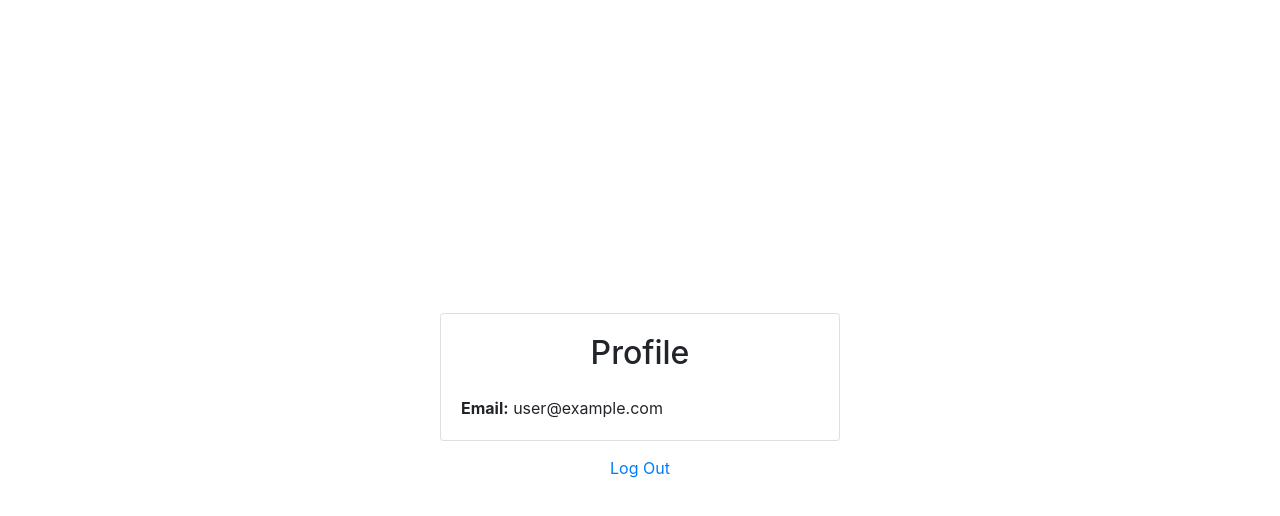
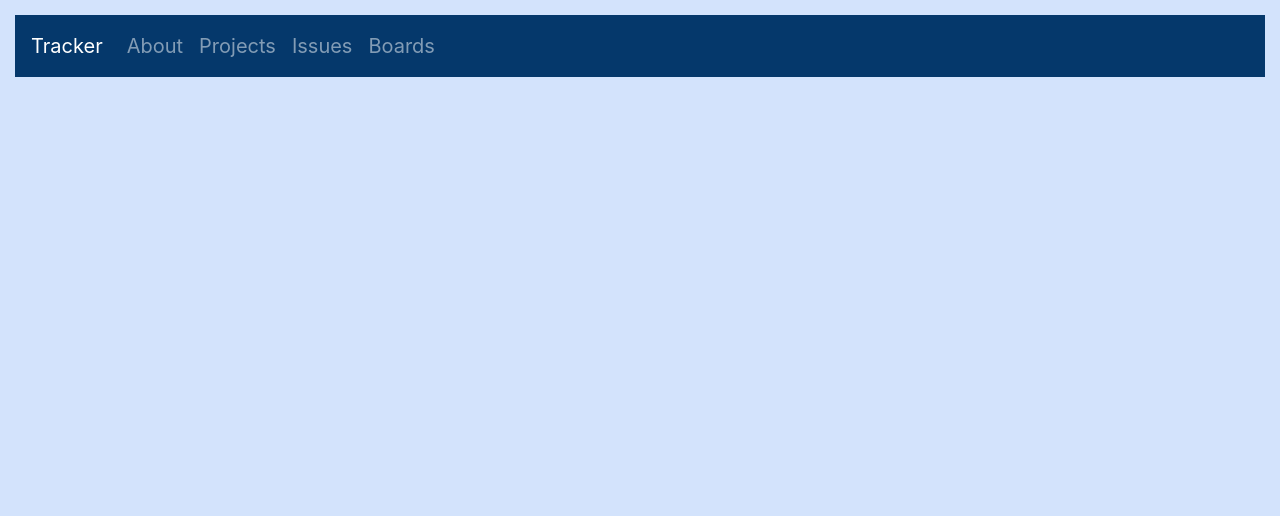
Before and after one commit to lukeweber17/tracker-development, a React (Create React App) app: page / in a window 1280 px wide. Shown: the top 516 px of the page. Built offline with nearby package versions, Linux system fonts and the light colour scheme; no server answers; sample sign-in values are in the browser's storage.

Commit message:
navbar update

```diff
--- a/src/components/App.js
+++ b/src/components/App.js
@@ -2,10 +2,13 @@ import React from "react"
 import Signup from "./Signup"
 import { Container } from "react-bootstrap"
 import { AuthProvider } from "../contexts/AuthContext"
-import { BrowserRouter as Router, Switch, Route } from "react-router-dom"
-import Dashboard from "./Dashboard"
+import { BrowserRouter as Router, Redirect, Switch, Route } from "react-router-dom"
+import Dashboard from "./dashboard/Dashboard"
 import Login from "./Login"
 import PrivateRoute from "./PrivateRoute"
+import Projects from "./projects/Projects"
+import Issues from "./issues/Issues"
+import Boards from "./boards/Boards"
 
 function App() {
   return (
@@ -16,17 +19,21 @@ function App() {
       style={{ minHeight: "100vh" }}
     >
 
-      <div className="w-100" style={{ maxWidth: "400px" }}>
+
         <Router>
           <AuthProvider>
             <Switch>
               <PrivateRoute exact path="/" component={Dashboard} />
-              <Route path="/signup" component={Signup} />
-              <Route path="/login" component={Login} />
+              <Route path="/projects" component={Projects} />
+              <Route path="/issues" component={Issues} />
+              <Route path="/boards" component={Boards} />
+              <div className="w-100" style={{ maxWidth: "400px" }}>
+                <Route path="/signup" component={Signup} />
+                <Route path="/login" component={Login} />
+              </div>
             </Switch>
           </AuthProvider>
         </Router>
-      </div>
     </Container>
   )
 }
--- a/src/components/Dashboard.js
+++ /dev/null
@@ -1,38 +0,0 @@
-import React, { Nav, NavBar, NavItem, useState } from "react"
-import { Card, Button, Alert } from "react-bootstrap"
-import { useAuth } from "../contexts/AuthContext"
-import { Link, useHistory } from "react-router-dom"
-
-export default function Dashboard() {
-  const [error, setError] = useState("")
-  const { currentUser, logout } = useAuth()
-  const history = useHistory()
-
-  async function handleLogout() {
-    setError("")
-
-    try {
-      await logout()
-      history.push("/login")
-    } catch {
-      setError("Failed to log out")
-    }
-  }
-
-  return (
-    <>
-      <Card>
-        <Card.Body>
-          <h2 className="text-center mb-4">Profile</h2>
-          {error && <Alert variant="danger">{error}</Alert>}
-          <strong>Email:</strong> {currentUser.email}
-        </Card.Body>
-      </Card>
-      <div className="w-100 text-center mt-2">
-        <Button variant="link" onClick={handleLogout}>
-          Log Out
-        </Button>
-      </div>
-    </>
-  )
-}
--- /dev/null
+++ b/src/components/boards/Boards.js
@@ -0,0 +1,17 @@
+import React from 'react'
+import '../dashboard/dashboard.css'
+import Navigation from '../dashboard/Navigation'
+
+function Boards() {
+    return (
+        <html>
+        <body>
+            <div class="full-page">
+                <Navigation />
+            </div>
+        </body>
+        </html>
+    )
+}
+
+export default Boards
--- /dev/null
+++ b/src/components/dashboard/Dashboard.js
@@ -0,0 +1,44 @@
+import React, { useState } from "react"
+import { useAuth } from "../../contexts/AuthContext"
+import { useHistory, BrowserRouter } from "react-router-dom"
+import Navigation from "./Navigation"
+import "./dashboard.css"
+
+export default function Dashboard() {
+  {/*
+  const [error, setError] = useState("")
+  const { currentUser, logout } = useAuth()
+  const history = useHistory()
+
+  async function handleLogout() {
+    setError("")
+
+    try {
+      await logout()
+      history.push("/login")
+    } catch {
+      setError("Failed to log out")
+    }
+  }
+  */}
+
+  return (
+    <html>
+    <body>
+      <div class="full-page">
+
+        <Navigation />
+
+
+        {/*
+        <div className="w-100 text-center mt-2">
+          <Button variant="link" onClick={handleLogout}>
+            Log Out
+          </Button>
+        </div>
+        */}
+      </div>
+    </body>
+    </html>
+  )
+}
--- /dev/null
+++ b/src/components/dashboard/Navigation.js
@@ -0,0 +1,39 @@
+import React from 'react'
+import {
+    BrowserRouter,
+    Switch,
+    Route,
+    useParams,
+} from "react-router-dom";
+import { Navbar, Nav, NavDropdown, Form, FormControl, Button } from 'react-bootstrap'
+import "./navigation.css"
+
+class BootstrapNavbar extends React.Component {
+
+    render() {
+        return (
+            <div class="navigation">
+                <BrowserRouter>
+                    <Navbar className="color-nav" variant="dark" expand="sm" sticky="top">
+                        <Navbar.Brand href="/">Tracker</Navbar.Brand>
+                        <Navbar.Toggle aria-controls="basic-navbar-nav" />
+                        <Navbar.Collapse id="basic-navbar-nav">
+                            <Switch>
+                                <Nav className="mr-auto">
+                                    <Nav.Link href="/">About</Nav.Link>
+                                    <Nav.Link href="/projects">Projects</Nav.Link>
+                                    <Nav.Link href="/issues">Issues</Nav.Link>
+                                    <Nav.Link href="/boards">Boards</Nav.Link>
+                                </Nav>
+                            </Switch>
+                        </Navbar.Collapse>
+                    </Navbar>
+                    <br />
+                </BrowserRouter>
+            </div>
+
+        )
+    }
+}
+
+export default BootstrapNavbar;
--- /dev/null
+++ b/src/components/dashboard/dashboard.css
@@ -0,0 +1,27 @@
+html,
+body {
+  margin: 0px;
+  padding: 0px;
+}
+
+/* use viewport-relative units to cover page fully */
+body {
+  height: 100vh;
+  width: 100vw;
+}
+
+/* include border and padding in element width and height */
+* {
+  box-sizing: border-box;
+}
+
+/* full-sized  container that fills up the page */
+.full-page {
+  height: 100%;
+  width: 100%;
+
+  /* example padding, font-size, background, etc */
+  padding: 15px;
+  font-size: 20px;
+  background-color: #D3E3FC;
+}
--- /dev/null
+++ b/src/components/dashboard/navigation.css
@@ -0,0 +1,6 @@
+.color-nav {
+    background-color: #05386B;
+    width: auto;
+    margin: 0;
+    padding: 0;
+}
--- /dev/null
+++ b/src/components/issues/Issues.js
@@ -0,0 +1,19 @@
+import React from 'react'
+import '../dashboard/dashboard.css'
+import Navigation from '../dashboard/Navigation'
+
+
+function Issues() {
+    return (
+        <html>
+        <body>
+            <div class="full-page">
+                <Navigation />
+            </div>
+        </body>
+        </html>
+
+    )
+}
+
+export default Issues
--- /dev/null
+++ b/src/components/projects/Projects.js
@@ -0,0 +1,15 @@
+import React from 'react'
+import '../dashboard/dashboard.css'
+import Navigation from '../dashboard/Navigation'
+
+export default function Projects() {
+    return (
+        <html>
+        <body>
+            <div class="full-page">
+                <Navigation />
+            </div>
+        </body>
+        </html>
+    )
+}
```
Also changed, not shown: src/components/dashboard/Sidebar.js (added), 1 other file (tests, documents, lock files or other folders).
